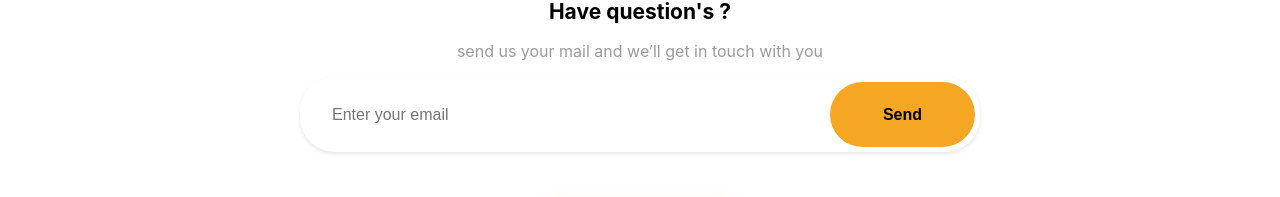
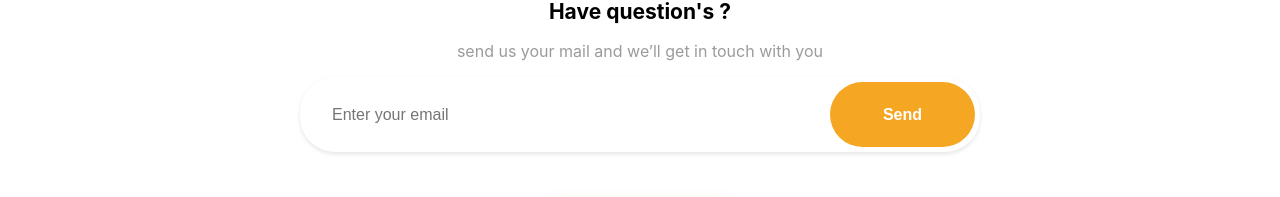
Before and after one commit to tosebikan/richhomesgh, a React (Create React App) app: page / in a window 1280 px wide. In both pictures the pointer is over the button "Send". Shown: the part 3493-3690 px from the top of the page. Built offline with nearby package versions, Linux system fonts and the light colour scheme.

Commit message:
add animation to mailing list button

```diff
--- a/src/screens/HomeScreen.css
+++ b/src/screens/HomeScreen.css
@@ -469,6 +469,11 @@
   margin-right: 3px;
   background-color: #f5a623;
   font-weight: bold;
+  transition: 1s cubic-bezier(0.2, 0.8, 0.2, 1);
+}
+
+.question-button:hover {
+  color: white;
 }
 
 @media (min-width: 1000px) {
```
